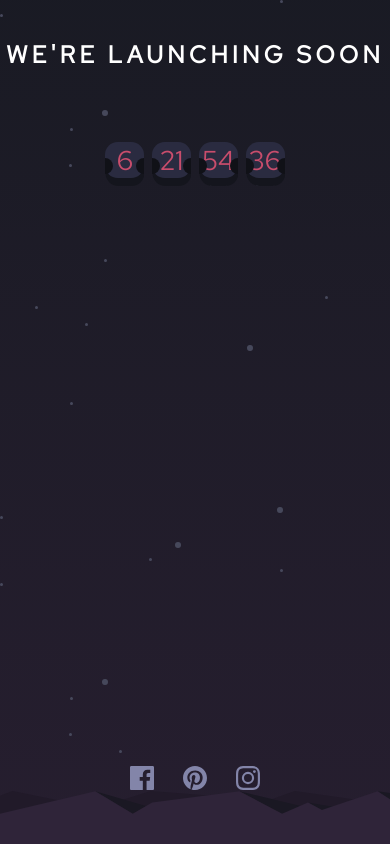
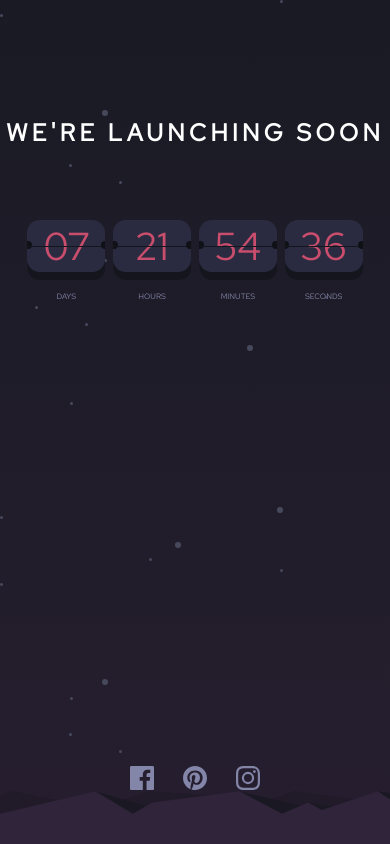
Before and after one commit to DLBY/launch-countdown-timer, a React (Create React App) app: page / in a window 390 px wide. Built offline with nearby package versions, Linux system fonts and the light colour scheme.

Commit message:
responsive / conditionnal rendering

```diff
--- a/src/App.css
+++ b/src/App.css
@@ -23,6 +23,7 @@ body .app {
 
 body .top {
   text-transform: uppercase;
+  text-align: center;
   letter-spacing:.25rem;
   padding-top:10%;
   margin-bottom:2em;
@@ -33,7 +34,7 @@ body .top {
   width:100%;
   height:70%;
   justify-content:center;
-  font-size:7vw;
+  font-size:8vw;
   margin:20px;
 }
 .numbers_container > div {
@@ -41,13 +42,13 @@ body .top {
   margin:1%;
 }
 
-.days_card {
+.card {
   display: flex;
   overflow: hidden;
   width: 10%;
   flex-direction: column;
 }
-.days_card_numbers {
+.card_numbers {
   box-shadow: 0.5px 0.5rem var(--dark);
   width: 100%;
   filter: brightness(80%);
@@ -55,75 +56,11 @@ body .top {
   border-radius: 0.80rem;
   color: var(--secondary);
 }
-.days_card_text {
+.card_text {
   color:var(--primary);
-  padding-top:1em;
+  margin-top:2em;
   text-transform: uppercase;
-  font-size: 1vw;
-}
-
-.hours_card {
-  display: flex;
-  overflow: hidden;
-  height:100%;
-  width: 10%;
-  flex-direction: column;
-}
-.hours_card_numbers {
-  width: 100%;
-  box-shadow: 0.5px 0.5rem var(--dark);
-  filter: brightness(80%);
-  background: #343650;
-  border-radius: 0.80rem;
-  color: var(--secondary);
-}
-.hours_card_text {
-  color:var(--primary);
-  padding-top:1em;
-  text-transform: uppercase;
-  font-size: 1vw;
-}
-
-.minutes_card {
-  display: flex;
-  overflow: hidden;
-  width: 10%;
-  flex-direction: column;
-}
-.minutes_card_numbers {
-  box-shadow: 0.5px 0.5rem var(--dark);
-  width: 100%;
-  filter: brightness(80%);
-  background: #343650;
-  border-radius: 0.80rem;
-  color: var(--secondary);
-}
-.minutes_card_text {
-  color:var(--primary);
-  padding-top:1em;
-  text-transform: uppercase;
-  font-size: 1vw;
-}
-
-.seconds_card {
-  display: flex;
-  overflow: hidden;
-  width: 10%;
-  flex-direction: column;
-}
-.seconds_card_numbers {
-  box-shadow: 0.5px 0.5rem var(--dark);
-  width: 100%;
-  filter: brightness(80%);
-  background: #343650;
-  border-radius: 0.80rem;
-  color: var(--secondary);
-}
-.seconds_card_text {
-  color:var(--primary);
-  padding-top:1em;
-  text-transform: uppercase;
-  font-size: 1vw;
+  font-size: 1.5vw;
 }
 
 .top {
@@ -135,8 +72,7 @@ body .top {
   position: absolute;
   top:45%;
   width:1rem;
-  --dot_height:1rem;
-  height: var(--dot_height);
+  height: 1rem;
   border-radius:50%;
   filter: brightness(80%);
   background:var(--dark);
@@ -149,10 +85,6 @@ body .top {
   height:0.2%;
   width:100%;
   background:var(--dark);
-}
-@media (min-width: 1020px) {
-}
-@media (min-width: 1440px) {
 }
 
 .dot.right {
@@ -180,3 +112,35 @@ body .top {
   fill: var(--secondary);
   transition: all 0.5s ease-in-out;
 }
+
+@media (max-width: 1020px) {
+  .dot {
+    height: 0.5rem;
+    width:0.5rem;
+    top:40%;
+  }
+  .dot.left {
+    left: -0.2rem;
+  }
+  .dot.right {
+    right: -0.2rem;
+  }
+  .card {
+    width: 20%;
+  }
+  body .top {
+    padding-top:30%;
+  }
+  .card_text {
+    margin-top:2.5em;
+    font-size: 2vw;
+  }
+  .numbers_container {
+    font-size:10vw;
+  }
+}
+@media (min-width: 1440px) {
+  body .app {
+    background: url(./assets/images/pattern-hills.svg) no-repeat bottom / contain, url(./assets/images/bg-stars.svg), linear-gradient(to bottom, hsl(234, 17%, 12%), #261e2f);
+  }
+}
--- a/src/Components/count/Count.tsx
+++ b/src/Components/count/Count.tsx
@@ -11,7 +11,7 @@ const Count = () => {
   const [hours, setHours] = useState<number>(60 * minutes);
   const [days, setDays] = useState<number>(24 * hours);
 
-  const launchDate = Date.parse("2021-04-28T08:33:37+0000") / 1000;
+  const launchDate = Date.parse("2021-04-29T08:33:37+0000") / 1000;
   const difference = launchDate - Date.now() / 1000;
   const timeDiff = {
     days: Math.floor(difference / days),
@@ -47,44 +47,48 @@ const Count = () => {
     <>
       <div className="top">We're launching soon</div>
       <div className="numbers_container">
-        <div className="days_card">
-          <div className="days_card_numbers">
+        <div className="card">
+          <div className="card_numbers">
             <div className="dot left"></div>
             <div className="line"></div>
-            {daysLeft}
+            {daysLeft >= 0 && daysLeft < 10 ? `0${daysLeft}` : daysLeft}
             <div className="dot right"></div>
           </div>
-          <div className="days_card_text">days</div>
+          <div className="card_text">days</div>
         </div>
 
-        <div className="hours_card">
-          <div className="hours_card_numbers">
+        <div className="card">
+          <div className="card_numbers">
             <div className="dot left"></div>
             <div className="line"></div>
-            {hoursLeft}
+            {hoursLeft >= 0 && hoursLeft < 10 ? `0${hoursLeft}` : hoursLeft}
             <div className="dot right"></div>
           </div>
-          <div className="hours_card_text">hours</div>
+          <div className="card_text">hours</div>
         </div>
 
-        <div className="minutes_card">
-          <div className="minutes_card_numbers">
+        <div className="card">
+          <div className="card_numbers">
             <div className="dot left"></div>
             <div className="line"></div>
-            {minutesLeft}
+            {minutesLeft >= 0 && minutesLeft < 10
+              ? `0${minutesLeft}`
+              : minutesLeft}
             <div className="dot right"></div>
           </div>
-          <div className="minutes_card_text">minutes</div>
+          <div className="card_text">minutes</div>
         </div>
 
-        <div className="seconds_card">
-          <div className="seconds_card_numbers">
+        <div className="card">
+          <div className="card_numbers">
             <div className="dot left"></div>
             <div className="line"></div>
-            {secondsLeft}
+            {secondsLeft >= 0 && secondsLeft < 10
+              ? `0${secondsLeft}`
+              : secondsLeft}
             <div className="dot right"></div>
           </div>
-          <div className="seconds_card_text">seconds</div>
+          <div className="card_text">seconds</div>
         </div>
       </div>
     </>
```
